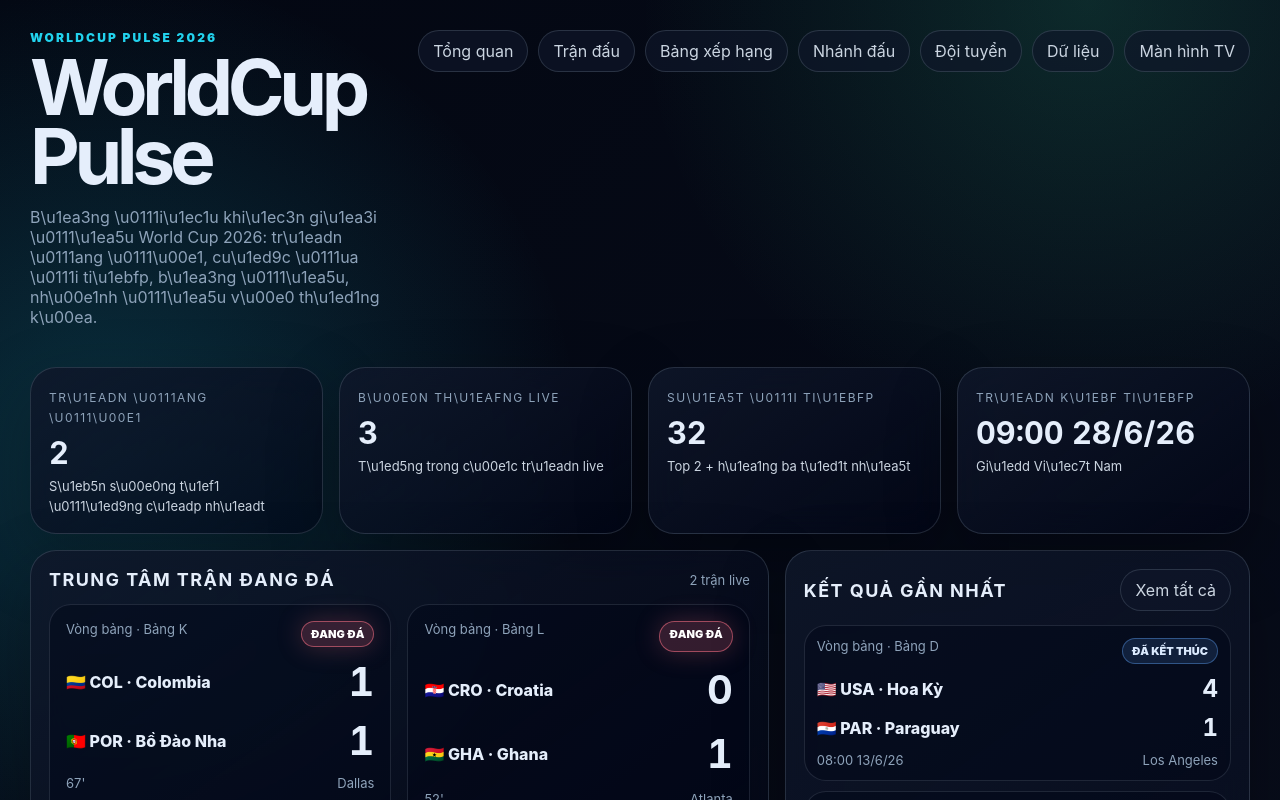
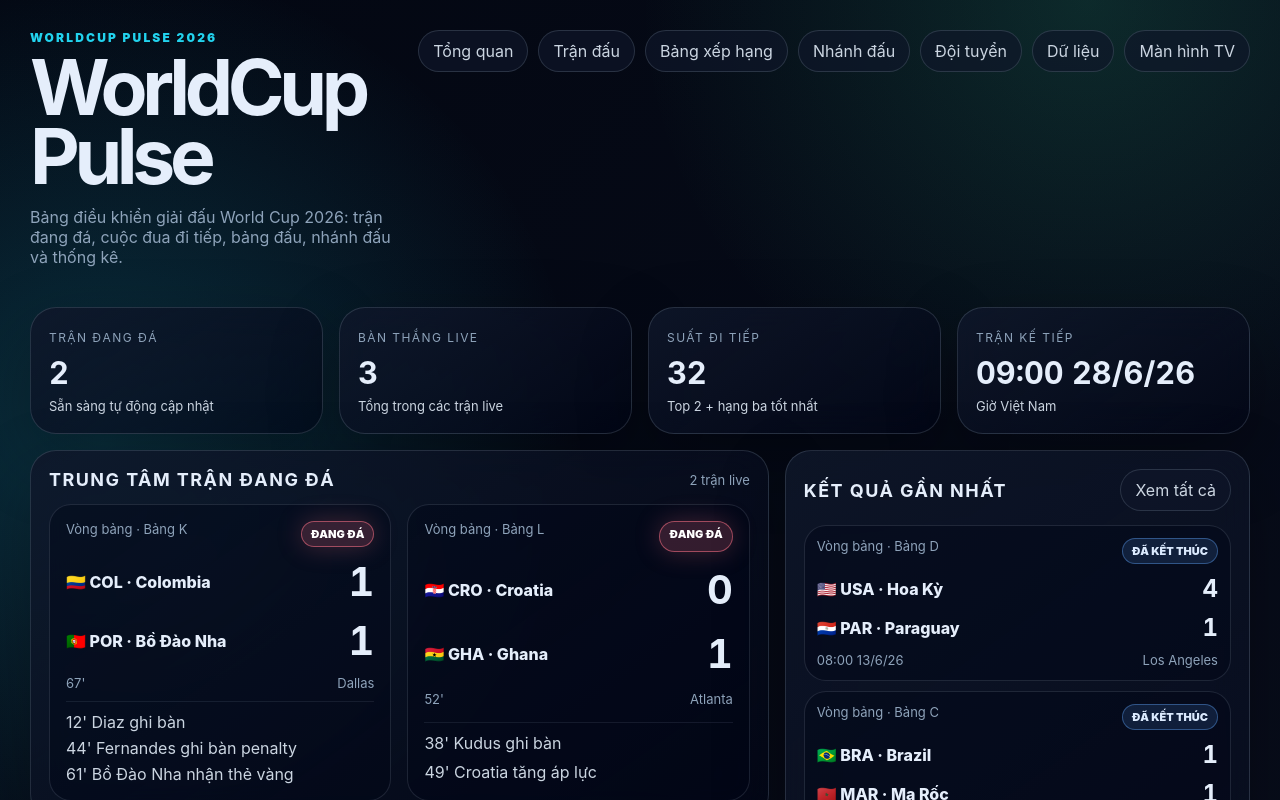
Before and after one commit to hydakyo/wc2026, a Next.js app: page / in a window 1280 px wide. Shown: the top 800 px of the page. Built offline with nearby package versions, Linux system fonts and the light colour scheme.

Commit message:
fix: render Vietnamese homepage text

```diff
--- a/app/page.tsx
+++ b/app/page.tsx
@@ -8,12 +8,12 @@ import { formatKickoff, tournamentSummary } from '@/lib/worldcup-data';
 export default function Home() {
   const summary = tournamentSummary();
   return (
-    <Shell title="WorldCup Pulse" subtitle="B\u1ea3ng \u0111i\u1ec1u khi\u1ec3n gi\u1ea3i \u0111\u1ea5u World Cup 2026: tr\u1eadn \u0111ang \u0111\u00e1, cu\u1ed9c \u0111ua \u0111i ti\u1ebfp, b\u1ea3ng \u0111\u1ea5u, nh\u00e1nh \u0111\u1ea5u v\u00e0 th\u1ed1ng k\u00ea.">
+    <Shell title="WorldCup Pulse" subtitle={'B\u1ea3ng \u0111i\u1ec1u khi\u1ec3n gi\u1ea3i \u0111\u1ea5u World Cup 2026: tr\u1eadn \u0111ang \u0111\u00e1, cu\u1ed9c \u0111ua \u0111i ti\u1ebfp, b\u1ea3ng \u0111\u1ea5u, nh\u00e1nh \u0111\u1ea5u v\u00e0 th\u1ed1ng k\u00ea.'}>
       <section className="metric-grid">
-        <MetricCard label="Tr\u1eadn \u0111ang \u0111\u00e1" value={summary.liveCount} hint="S\u1eb5n s\u00e0ng t\u1ef1 \u0111\u1ed9ng c\u1eadp nh\u1eadt" />
-        <MetricCard label="B\u00e0n th\u1eafng live" value={summary.goalsToday} hint="T\u1ed5ng trong c\u00e1c tr\u1eadn live" />
-        <MetricCard label="Su\u1ea5t \u0111i ti\u1ebfp" value={summary.qualifiedCount} hint="Top 2 + h\u1ea1ng ba t\u1ed1t nh\u1ea5t" />
-        <MetricCard label="Tr\u1eadn k\u1ebf ti\u1ebfp" value={summary.nextKickoff ? formatKickoff(summary.nextKickoff) : 'Ch\u01b0a x\u00e1c \u0111\u1ecbnh'} hint="Gi\u1edd Vi\u1ec7t Nam" />
+        <MetricCard label={'Tr\u1eadn \u0111ang \u0111\u00e1'} value={summary.liveCount} hint={'S\u1eb5n s\u00e0ng t\u1ef1 \u0111\u1ed9ng c\u1eadp nh\u1eadt'} />
+        <MetricCard label={'B\u00e0n th\u1eafng live'} value={summary.goalsToday} hint={'T\u1ed5ng trong c\u00e1c tr\u1eadn live'} />
+        <MetricCard label={'Su\u1ea5t \u0111i ti\u1ebfp'} value={summary.qualifiedCount} hint={'Top 2 + h\u1ea1ng ba t\u1ed1t nh\u1ea5t'} />
+        <MetricCard label={'Tr\u1eadn k\u1ebf ti\u1ebfp'} value={summary.nextKickoff ? formatKickoff(summary.nextKickoff) : 'Ch\u01b0a x\u00e1c \u0111\u1ecbnh'} hint={'Gi\u1edd Vi\u1ec7t Nam'} />
       </section>
 
       <section className="command-grid">
```
